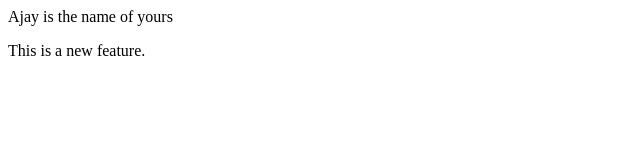
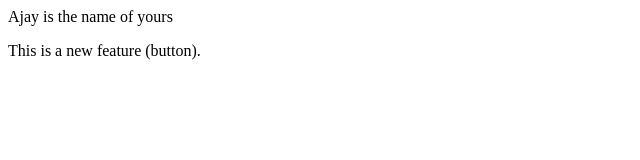
Before and after one commit to Ajaymalwal/Localrepo, a plain HTML site: page index.html in a window 1280 px wide. Shown: the full height of the page, 0-640 px from the left. Drawn offline with Linux system fonts and the light colour scheme.

Commit message:
add a button line

```diff
--- a/index.html
+++ b/index.html
@@ -1,2 +1,2 @@
 <p>Ajay is the name of yours</p>
-<p>This is a new feature.</p>
+<p>This is a new feature (button).</p>
```
